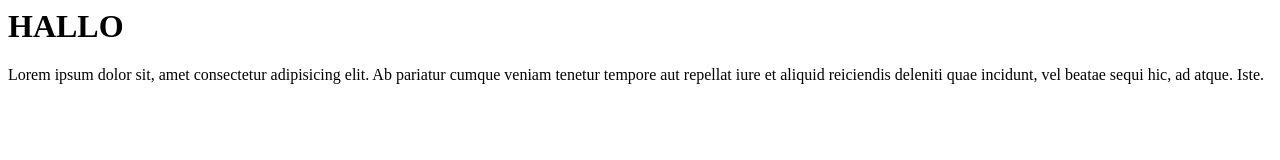
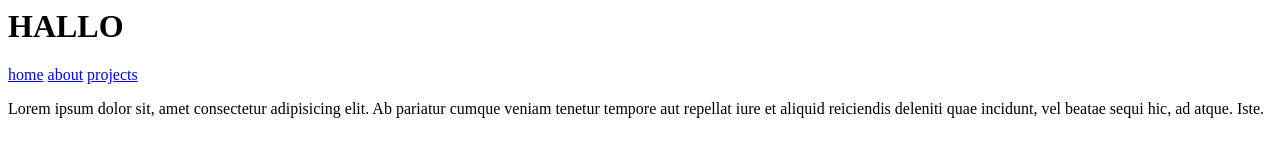
Before and after one commit to Kai5189/git, a website: page index.html in a window 1280 px wide. Drawn offline with Linux system fonts and the light colour scheme.

Commit message:
fourth commit

```diff
--- a/index.html
+++ b/index.html
@@ -6,7 +6,11 @@
     <title>Document</title>
 </head>
 <body>
-    <header><h1>HALLO</h1></header>
+    <header><h1>HALLO</h1><nav>
+        <a href="#">home</a>
+        <a href="about.html">about</a>
+        <a href="#">projects</a>
+    </nav></header>
 
     <p>Lorem ipsum dolor sit, amet consectetur adipisicing elit. Ab pariatur
         cumque veniam tenetur tempore aut repellat iure et aliquid reiciendis
```
Also changed, not shown: about.html (added, +16 -0 lines), package.json (added, +24 -0 lines), 1 other file.
